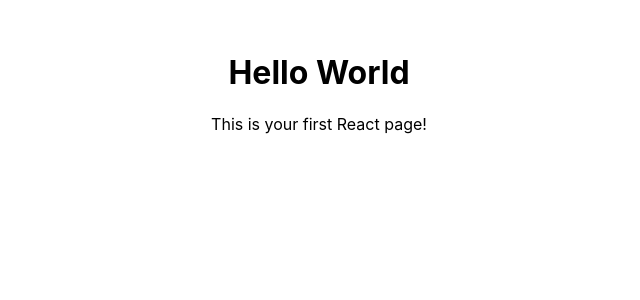
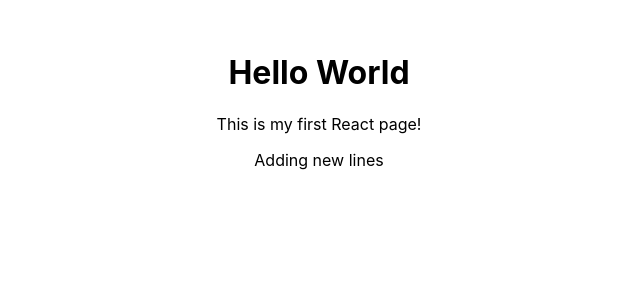
Before and after one commit to czhengjuarez/onboarding-builder, a React (Create React App) app: page / in a window 1280 px wide. Shown: the top 300 px of the page, without its empty margins (321-961 px from the left). Built offline with nearby package versions, Linux system fonts and the light colour scheme.

Commit message:
update copy

```diff
--- a/src/App.js
+++ b/src/App.js
@@ -5,7 +5,8 @@
   return (
     <div style={{ padding: '2rem', textAlign: 'center' }}>
       <h1>Hello World</h1>
-      <p>This is your first React page!</p>
+      <p>This is my first React page!</p>
+      <p>Adding  new lines </p>
     </div>
   );
 }
```
